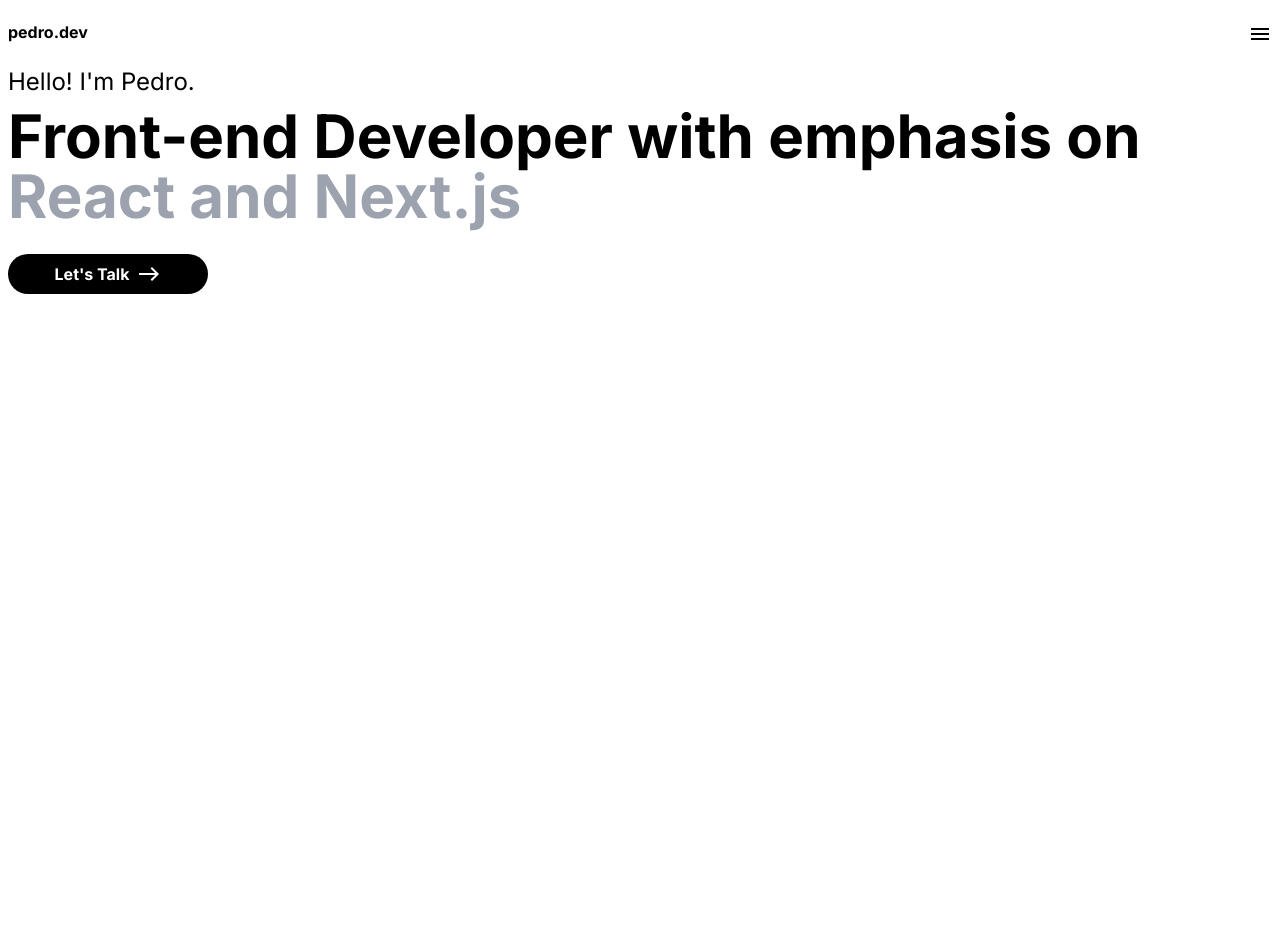
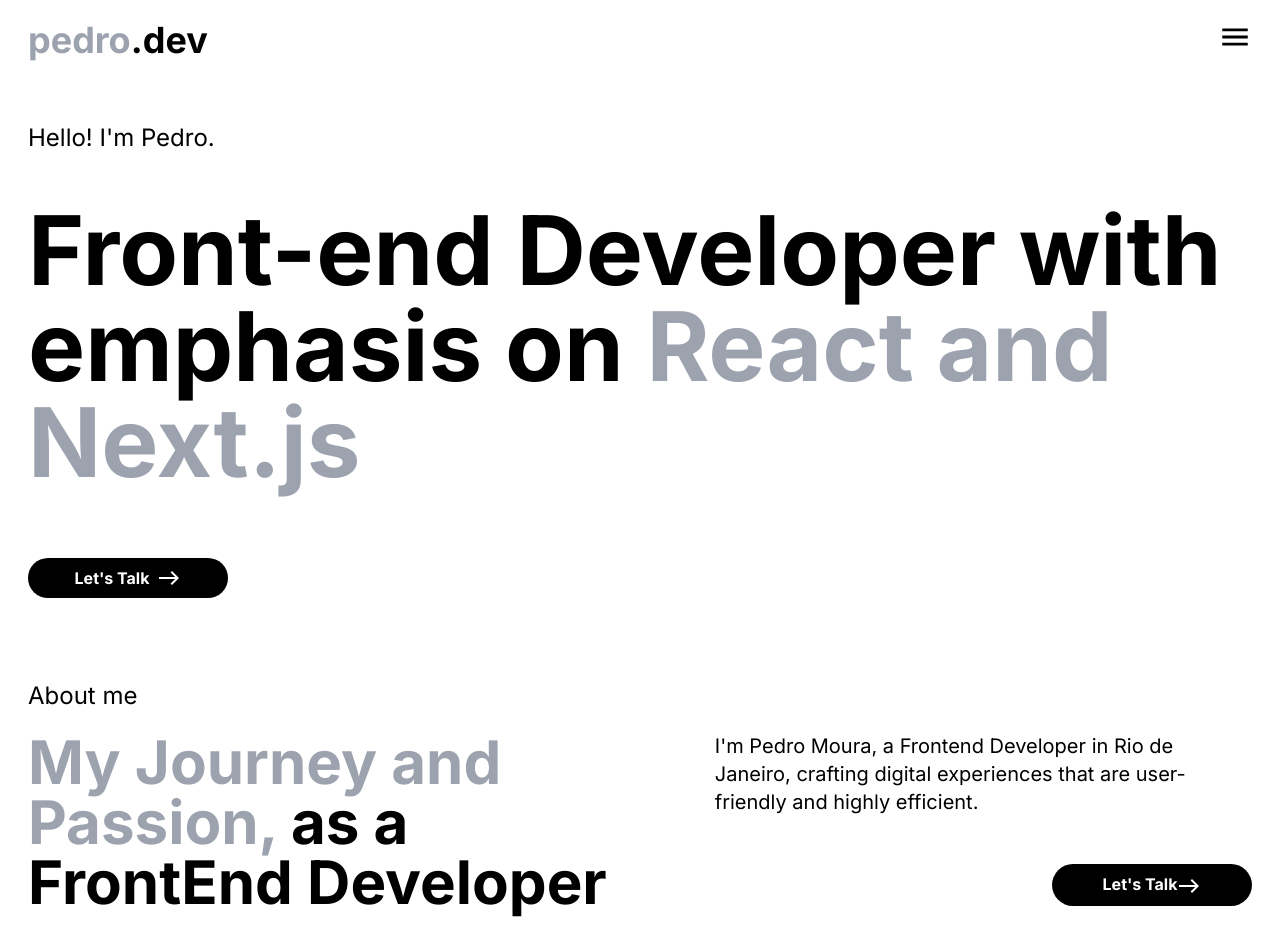
Before and after one commit to plfmoura/pedro-portfolio-nextjs, a Next.js app: page / in a window 1280 px wide. Shown: the top 952 px of the page. Built offline with nearby package versions, Linux system fonts and the light colour scheme.

Commit message:
feat: add responsive/components/home marked

```diff
--- a/src/app/globals.css
+++ b/src/app/globals.css
@@ -6,6 +6,7 @@
   --foreground-rgb: 0, 0, 0;
   --background-start-rgb: 214, 219, 220;
   --background-end-rgb: 255, 255, 255;
+  --tw-backdrop-grayscale: 50%;
 }
 
 .home-container {
--- a/src/app/layout.tsx
+++ b/src/app/layout.tsx
@@ -17,7 +17,7 @@
 }) {
   return (
     <html lang="en">
-      <body className={inter.className}>
+      <body className={inter.className + " xl:max-w-[1280px] lg:mx-auto overflow-x-hidden"}>
         <Navigation />
         {children}
         </body>
--- a/src/app/page.tsx
+++ b/src/app/page.tsx
@@ -1,17 +1,20 @@
+import Article from "@/components/Article";
 import Button from "@/components/Button";
 import { EastOutlined } from "@mui/icons-material";
 
 export default function Home() {
   return (
-    <main className="home-container ">
-      <header className="flex flex-col gap-2 px-2 mt-5">
+    <main className="home-container px-2 sm:px-7 xl:max-w-[1280px] lg:mx-auto">
+      <header id="header" className="flex flex-col gap-4 sm:gap-12 mt-5 h-[70vh] sm:justify-center">
         <p className="text-2xl">Hello! I'm Pedro.</p>
-        <h1 className="text-6xl font-bold mb-5">
+        <h1 className="text-6xl md:text-7xl lg:text-8xl font-bold mb-5 w-[300px] sm:w-[80vw] xl:w-[100%]">
           Front-end Developer with emphasis on <span className="text-gray-400">React and Next.js</span>
         </h1>
-        <Button value="Let's Talk" variant="primary" type="button" icon={<EastOutlined />}/>
+        <Button value="Let's Talk" variant="primary" type="button" icon={<EastOutlined />} />
       </header>
-      <section className="w-[100vw] px-2 flex gap-2 justify-center items-center">
+      <section id="about" className="mt-10">
+        <p className="text-2xl">About me</p>
+        <Article />
       </section>
     </main>
   )
--- a/src/components/Button/index.tsx
+++ b/src/components/Button/index.tsx
@@ -7,9 +7,10 @@
     value: string;
     onClick?: () => void;
     disabled?: boolean;
+    className?: string;
 }
 export default function Button({
-    variant, type, icon, value, onClick, disabled
+    variant, type, icon, value, onClick, disabled, className
 }: ButtonTypes) {
 
     const getVariant = (variant: string) => {
@@ -27,7 +28,7 @@
 
     return (
         <button
-            className={getVariant(variant)}
+            className={getVariant(variant) + ` ${className}`}
             type={type}
             onClick={onClick}
             disabled={disabled}
--- a/src/components/Navigation/index.tsx
+++ b/src/components/Navigation/index.tsx
@@ -7,17 +7,17 @@
     const [showMenu, setShowMenu] = useState(false);
 
     return (
-        <nav className='flex justify-between px-2 mt-5'>
-            <h3 className='font-bold'>pedro.dev</h3>
+        <nav className='flex justify-between px-2 mt-5 sm:px-7 xl:max-w-[1280px] lg:mx-auto'>
+            <h3 className='font-bold xs:text-2xl sm:text-3xl md:text-4xl'><span className='text-gray-400'>pedro</span>.dev</h3>
             <div className='relative'>
-                <MenuOutlined onClick={() => setShowMenu(true)} />
+                <MenuOutlined onClick={() => setShowMenu(true)} style={{fontSize: 34}}/>
                 {
                     showMenu && (
                         <ul className='absolute top-0 right-0 p-4 flex flex-col gap-2 bg-slate-200'>
-                            <li><a href="">Home</a></li>
-                            <li><a href="">About</a></li>
-                            <li><a href="">Projects</a></li>
-                            <li><a href="">Contact</a></li>
+                            <li><a href="#header">Home</a></li>
+                            <li><a href="#about">About</a></li>
+                            <li><a href="#projects">Projects</a></li>
+                            <li><a href="#contact">Contact</a></li>
                         </ul>
                     )
                 }
```
Also changed, not shown: src/utils/data.md (added, +7 -0 lines).
